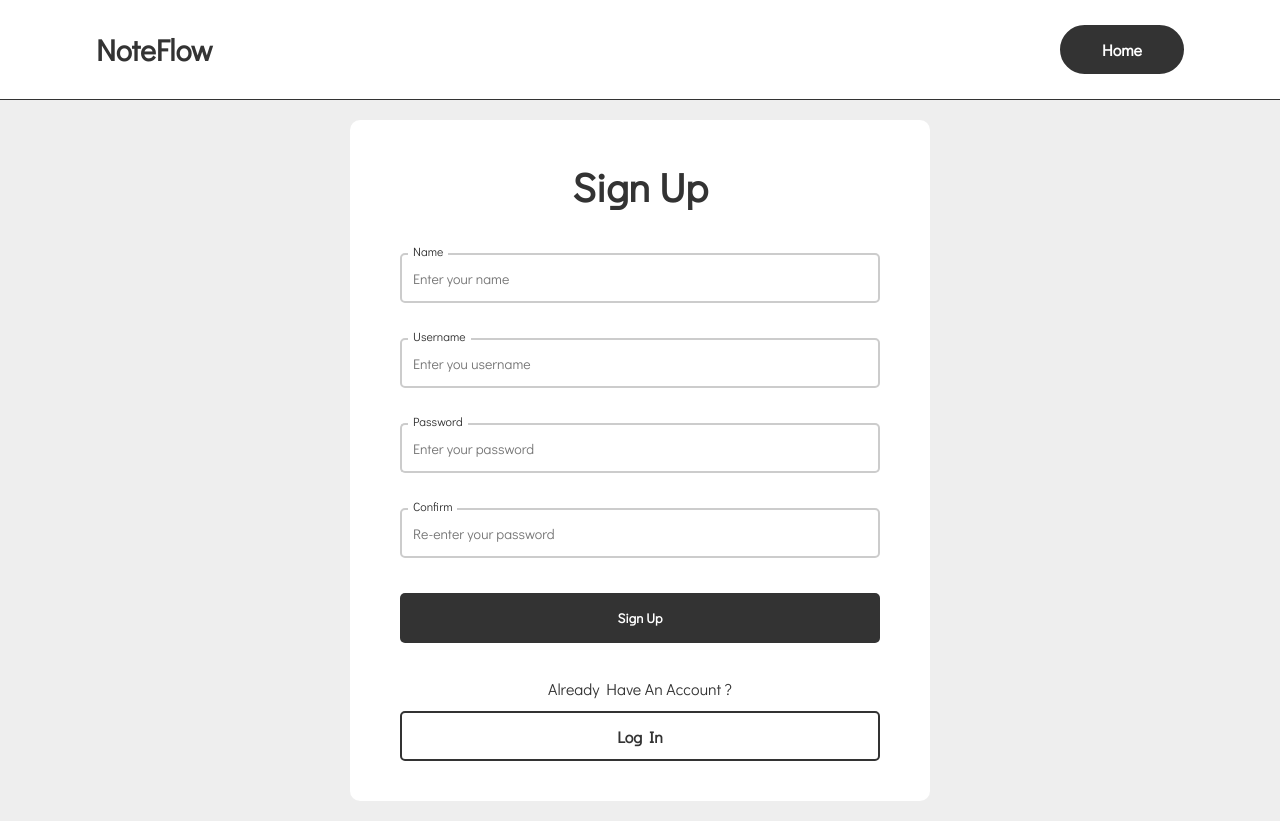
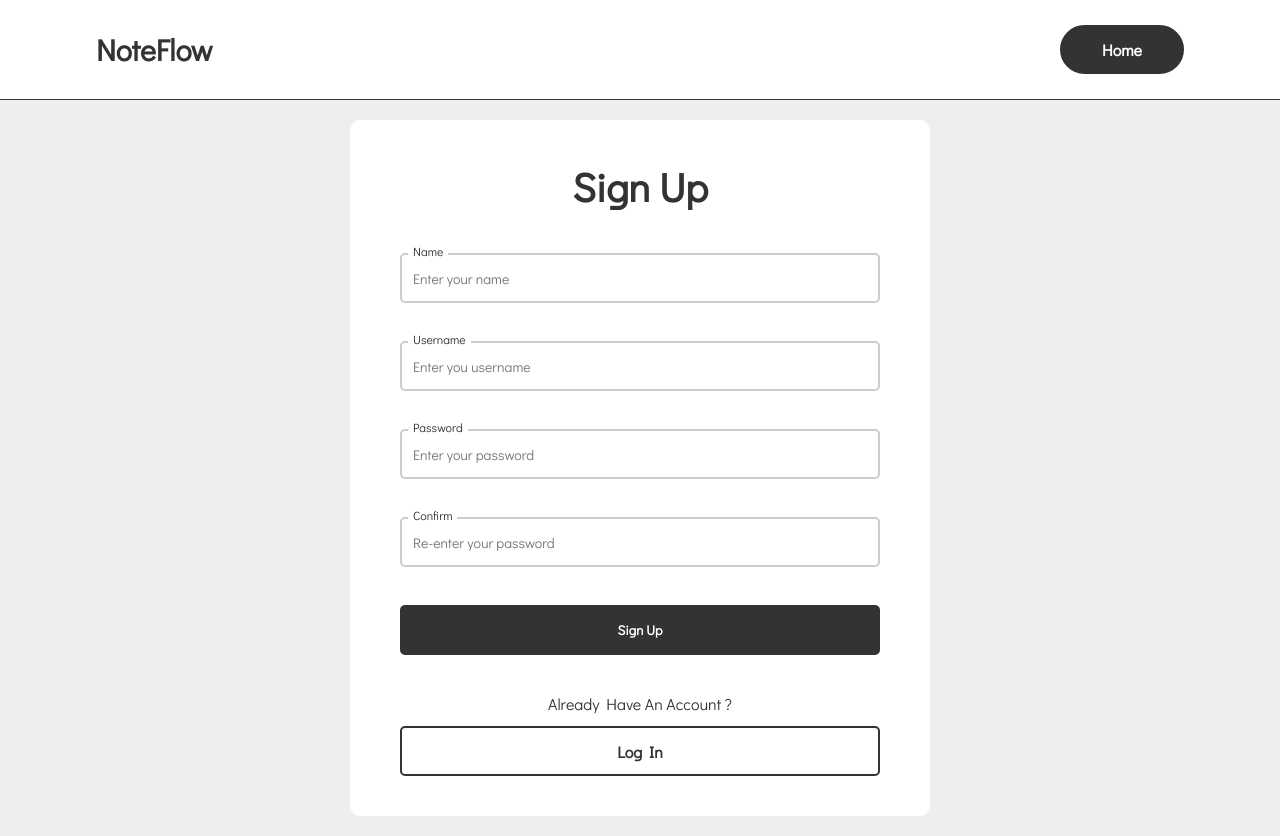
Before and after one commit to Roshan-Roy/notes-app-frontend, a React (Vite) app: page /signup in a window 1280 px wide. Built offline with nearby package versions, Linux system fonts and the light colour scheme; some icons are missing.

Commit message:
initial commit

```diff
--- a/src/styles/signup.css
+++ b/src/styles/signup.css
@@ -21,6 +21,7 @@
             & form {
                 width: 100%;
                 max-width: 580px;
+                min-width: 230px;
                 padding: 30px 25px;
                 box-sizing: border-box;
                 text-align: center;
@@ -32,8 +33,8 @@
                 }
 
                 .error {
-                    height: 35px;
-                    font-size: 11px;
+                    height: 38px;
+                    font-size: 12px;
                     color: red;
                 }
 
```
